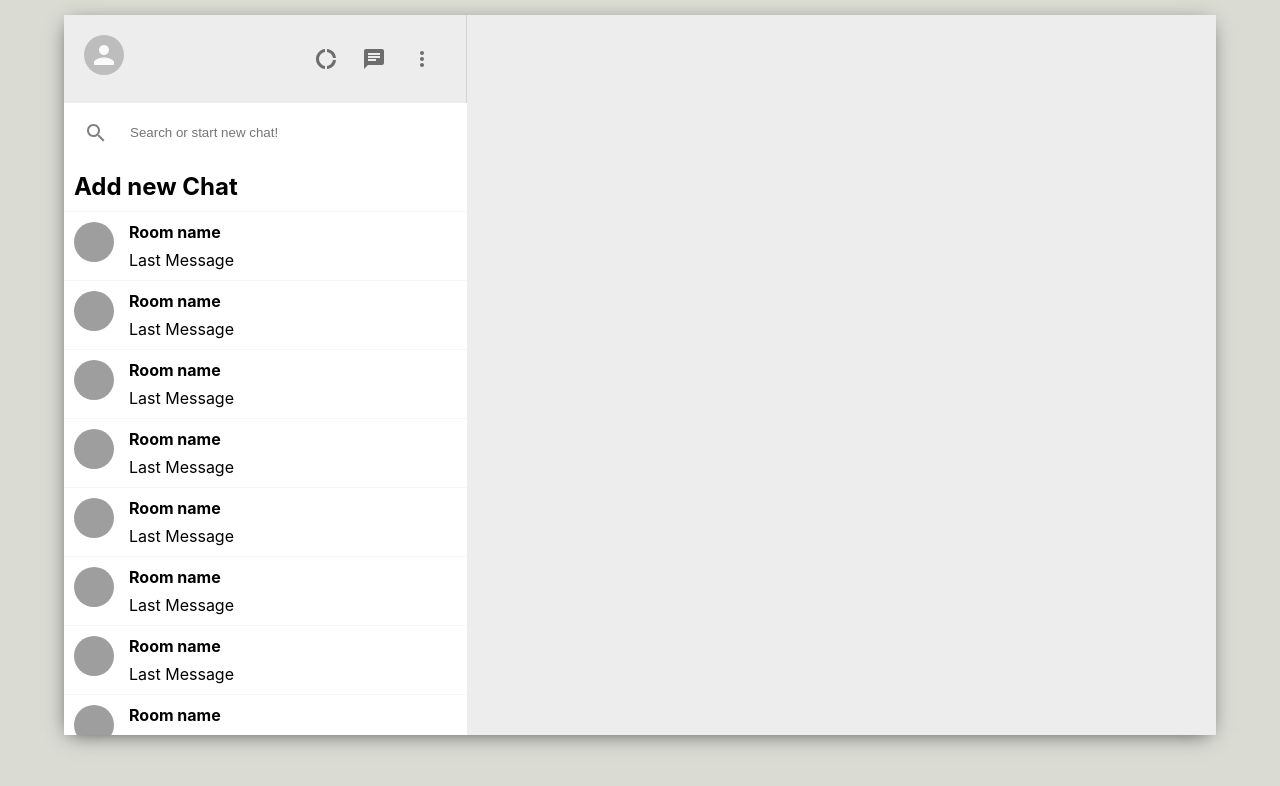
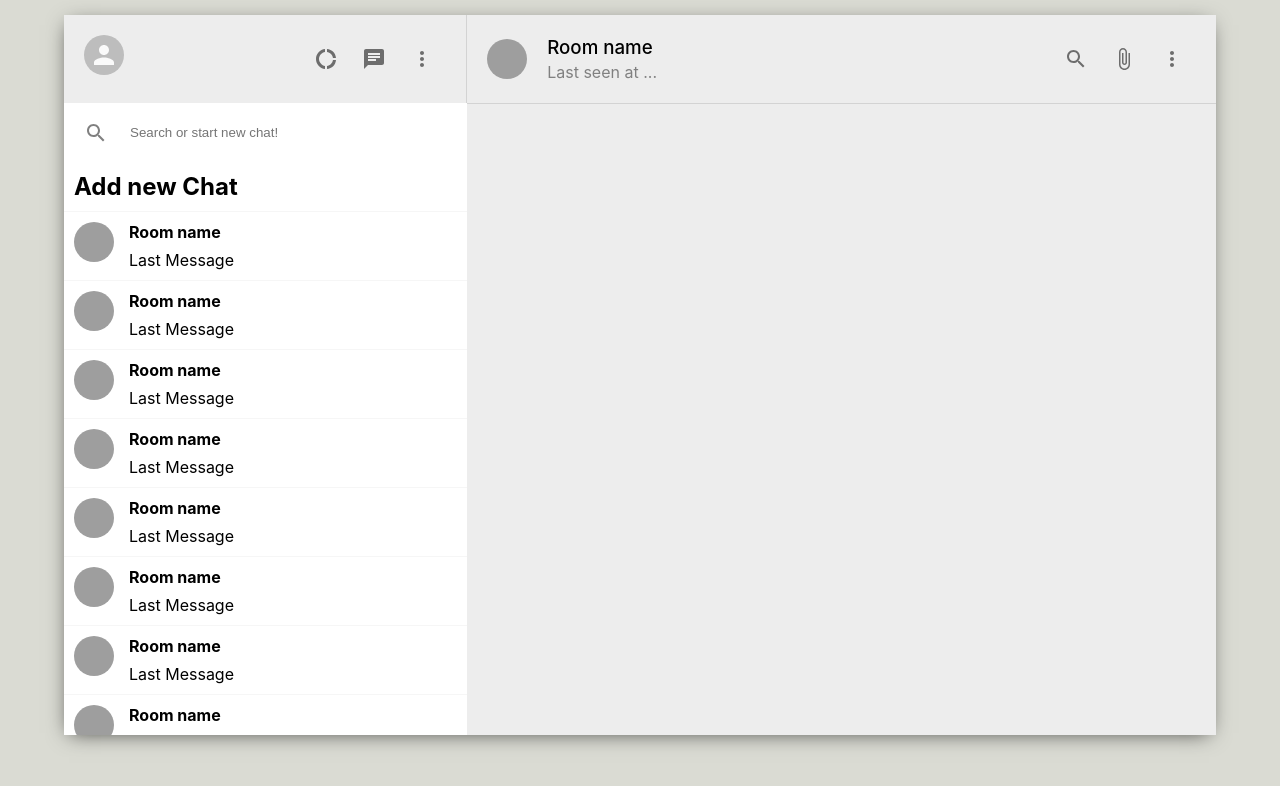
Before and after one commit to Molaahmed/WhatsApp-Clone, a React (Create React App) app in the folder whatsapp-clone/: page / in a window 1280 px wide. Shown: the top 786 px of the page. Built offline with nearby package versions, Linux system fonts and the light colour scheme; grey boxes are pictures that could not be loaded.

Commit message:
Added the chat header with  information

```diff
--- a/whatsapp-clone/src/App.js
+++ b/whatsapp-clone/src/App.js
@@ -1,17 +1,15 @@
 import React from "react";
 import './App.css';
 import Sidebar from "./Sidebar";
+import Chat from "./Chat";
 
 
 function App() {
   return (
-
-    // BEM naming convention
     <div className="app">
-
       <div className="app__body">
         <Sidebar />
-        {/* Chat*/}
+        <Chat />
       </div>
     </div>
   );
--- /dev/null
+++ b/whatsapp-clone/src/Chat.css
@@ -0,0 +1,33 @@
+.chat {
+    flex: 0.65;
+
+}
+
+.chat__header{
+    padding: 20px;
+    display: flex;
+    align-items: center;
+    border-bottom: 1px solid lightgrey;
+
+}
+
+.chat__headerInfo {
+    flex: 1;
+    padding-left: 20px;
+}
+
+.chat__headerInfo > h3 {
+
+    margin-bottom: 3px;
+    font-weight: 500;
+}
+
+.chat__headerInfo > p{
+    color: gray;
+}
+
+.chat__headerRight {
+    display: flex;
+    justify-content: space-between;
+    min-width: 100px;
+}
--- /dev/null
+++ b/whatsapp-clone/src/Chat.js
@@ -0,0 +1,55 @@
+import { Avatar, IconButton } from '@material-ui/core';
+import { AttachFile, MoreVert, SearchOutlined } from '@material-ui/icons';
+import React, { useEffect, useState}from 'react'
+
+
+import "./Chat.css";
+
+function Chat() {
+
+    const [seed, setSeed] = useState("");
+
+    useEffect(() => {
+        setSeed(Math.floor(Math.random()*5000));
+    }, [])
+
+
+
+    return (
+        <div className="chat">
+            <div className="chat__header">
+                <Avatar src={`https://avatars.dicebear.com/api/human/${seed}.svg`} />
+
+                <div className="chat__headerInfo">
+                    <h3>Room name</h3>
+                    <p>Last seen at ...</p>
+
+                </div>
+
+                <div className="chat__headerRight">
+                    <IconButton>
+                        <SearchOutlined />
+                    </IconButton>
+                    <IconButton>
+                        <AttachFile />
+                    </IconButton>
+                    <IconButton>
+                        <MoreVert />
+                    </IconButton>
+                </div>
+
+            </div>
+
+            <div className="chat__body">
+
+            </div>
+
+            <div className="chat__footer">
+
+            </div>
+
+        </div>
+    )
+}
+
+export default Chat
```
Also changed, not shown: 1 other file (tests, documents, lock files or other folders).
